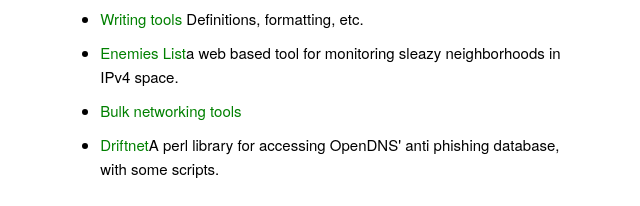
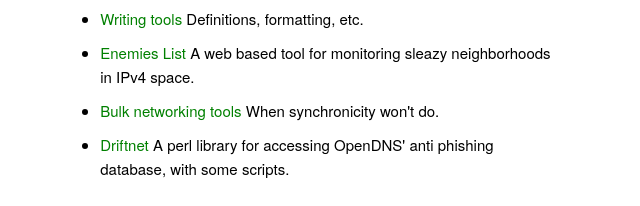
Before and after one commit to gjskha/gjskha.github.io, a plain HTML site: page index.html in a window 1280 px wide. Shown: the part 654-860 px from the top of the page, without its empty margins (143-783 px from the left). Drawn offline with Linux system fonts and the light colour scheme.

Commit message:
formatting

```diff
--- a/index.html
+++ b/index.html
@@ -59,10 +59,10 @@
 
 <ul>
 <li> <a href="https://github.com/gjskha/bsbs">bsbs</a> An experimental take on bayesian document processing in bash shell.</li>
-<li> <a href="https://github.com/gjskha/ubiquitous-sniffle">Writing tools</a> </a>Definitions, formatting, etc. </li>
-<li> <a href="https://github.com/gjskha/Enemies-List">Enemies List</a>a web based tool for monitoring sleazy neighborhoods in IPv4 space.</li>
-<li> <a href="https://github.com/gjskha/async_rdns">Bulk networking tools</a></li>
-<li> <a href="https://github.com/gjskha/Driftnet">Driftnet</a>A perl library for accessing OpenDNS' anti phishing database, with some scripts.</li>
+<li> <a href="https://github.com/gjskha/ubiquitous-sniffle">Writing tools</a> </a> Definitions, formatting, etc. </li>
+<li> <a href="https://github.com/gjskha/Enemies-List">Enemies List</a> A web based tool for monitoring sleazy neighborhoods in IPv4 space.</li>
+<li> <a href="https://github.com/gjskha/async_rdns">Bulk networking tools</a> When synchronicity won't do.</li>
+<li> <a href="https://github.com/gjskha/Driftnet">Driftnet</a> A perl library for accessing OpenDNS' anti phishing database, with some scripts.</li>
 <!-- <li> <a href="https://github.com/gjskha/uxbz">uxbz</a></li> -->
 </ul>
 </p>
```
